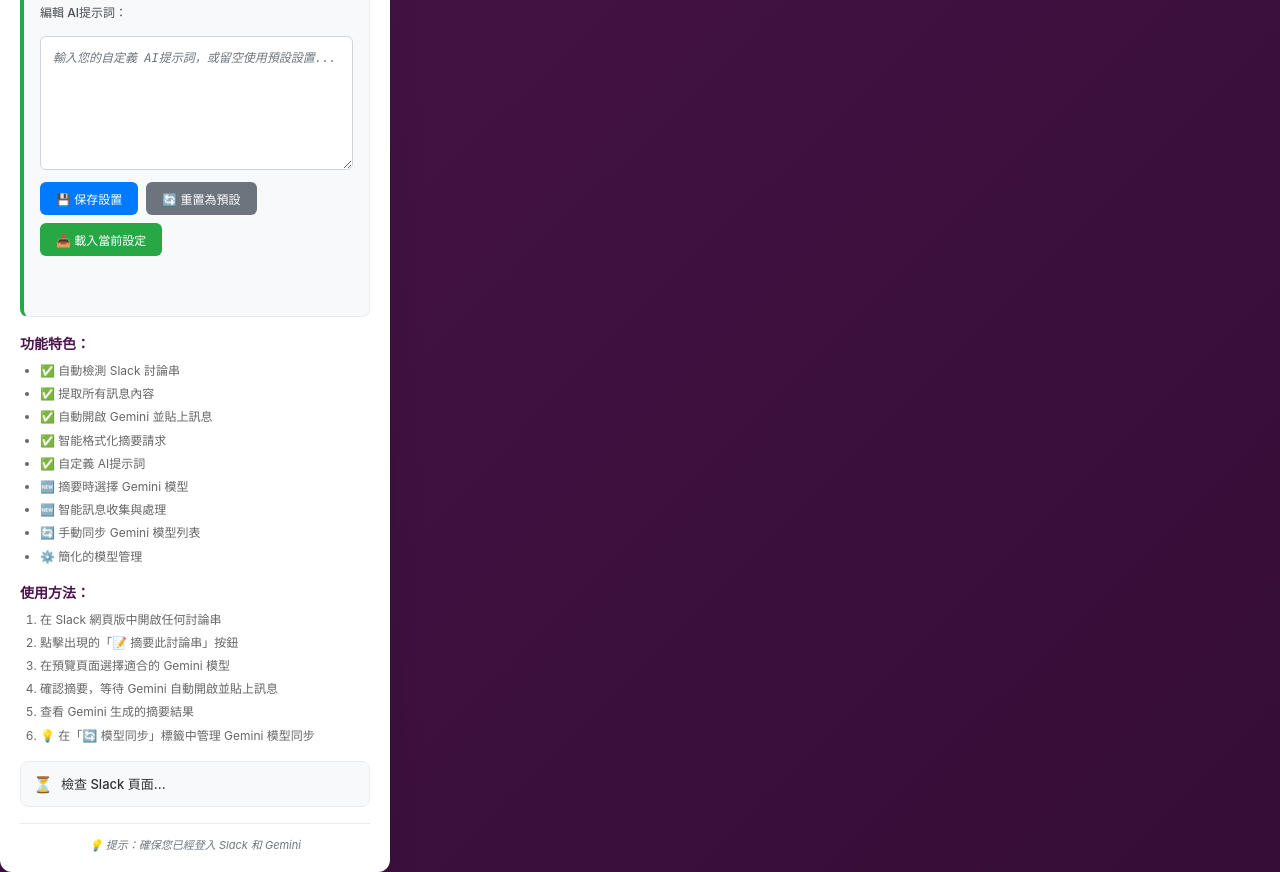
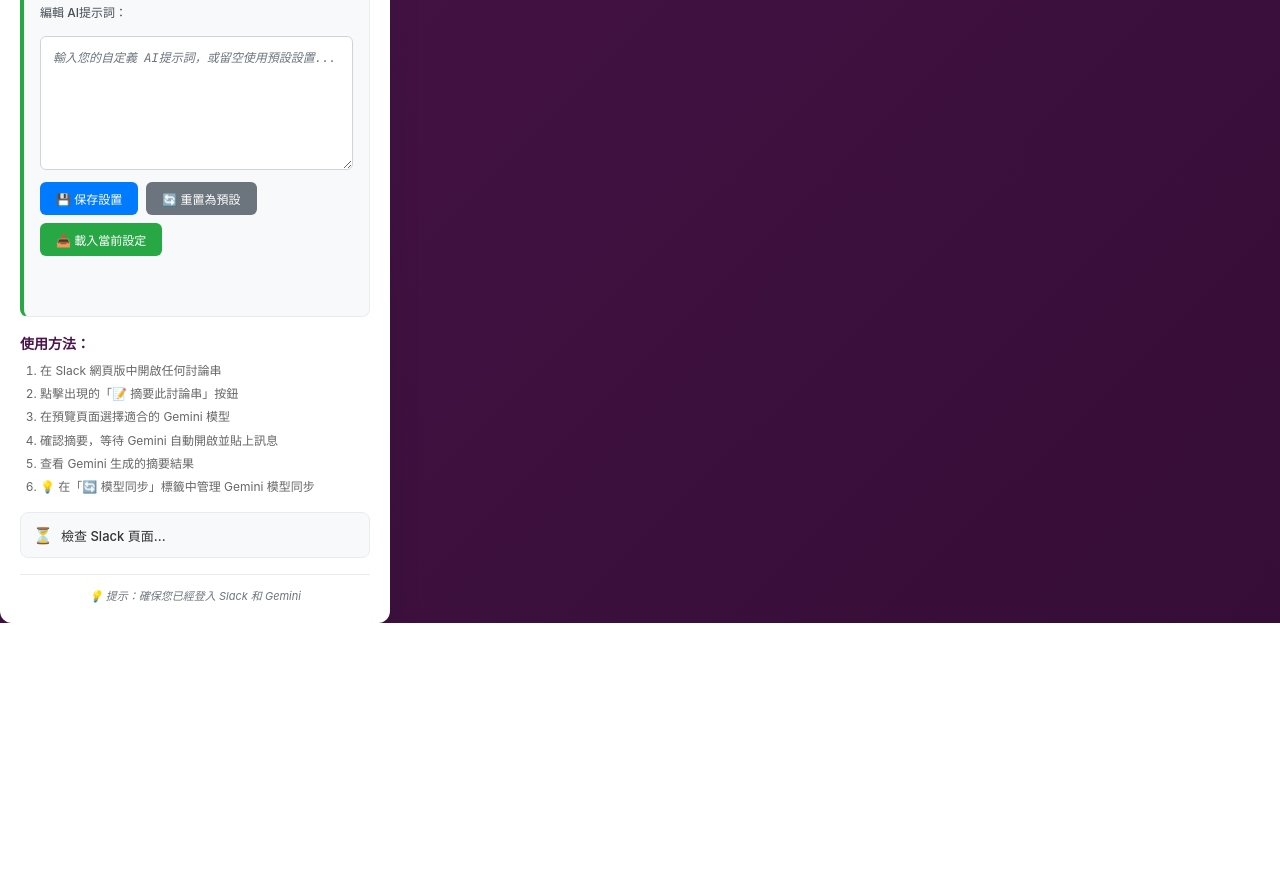
Before and after one commit to bamoo456/slack-helper-extension, a website built with webpack: page popup.html in a window 1280 px wide. Shown: the part 581-1453 px from the top of the page. After the commit the page ends 1204 px from the top, so only its background shows below. Built offline with nearby package versions, Linux system fonts and the light colour scheme; some packages are replaced by stand-ins of ours; no server answers.

Commit message:
removed unused messages in the popup.html

```diff
--- a/popup.html
+++ b/popup.html
@@ -180,21 +180,6 @@
       </div>
     </div>
 
-    <div class="feature-list">
-      <h3>功能特色：</h3>
-      <ul>
-        <li>✅ 自動檢測 Slack 討論串</li>
-        <li>✅ 提取所有訊息內容</li>
-        <li>✅ 自動開啟 Gemini 並貼上訊息</li>
-        <li>✅ 智能格式化摘要請求</li>
-        <li>✅ 自定義 AI提示詞</li>
-        <li>🆕 摘要時選擇 Gemini 模型</li>
-        <li>🆕 智能訊息收集與處理</li>
-        <li>🔄 手動同步 Gemini 模型列表</li>
-        <li>⚙️ 簡化的模型管理</li>
-      </ul>
-    </div>
-
     <div class="usage-guide">
       <h3>使用方法：</h3>
       <ol>
```
